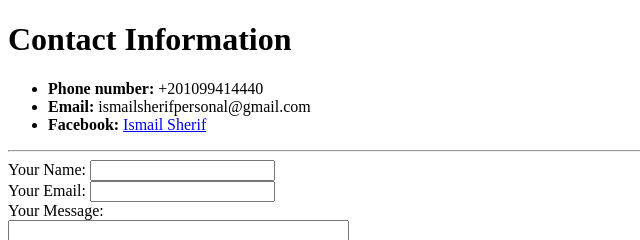
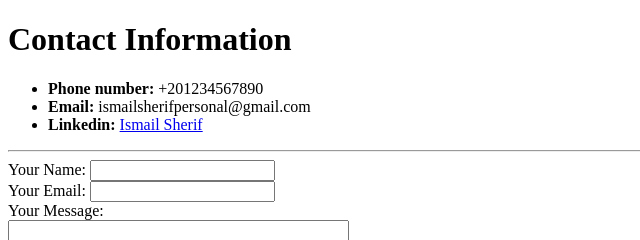
Before and after one commit to ThisIsMrIsmail/cv, a plain HTML site: page Contact Information.html in a window 1280 px wide. Shown: the top 240 px of the page, 0-640 px from the left. Drawn offline with Linux system fonts and the light colour scheme.

Commit message:
Update Contact Information.html

```diff
--- a/Contact Information.html
+++ b/Contact Information.html
@@ -9,9 +9,9 @@
 <body>
   <h1>Contact Information</h1>
   <ul>
-    <li><strong>Phone number:</strong> +201099414440</li>
+    <li><strong>Phone number:</strong> +201234567890</li>
     <li><strong>Email:</strong> ismailsherifpersonal@gmail.com</li>
-    <li><strong>Facebook:</strong> <a href="https://www.facebook.com/isma3il.sherif/">Ismail Sherif</a></li>
+    <li><strong>Linkedin:</strong> <a href="https://linkedin.com/in/ThisIsMrIsmail/">Ismail Sherif</a></li>
   </ul>
 <hr>
   <form action="mailto:ismailsherifpersonal@gmail.com" method="post" enctype="text/plain">
```
